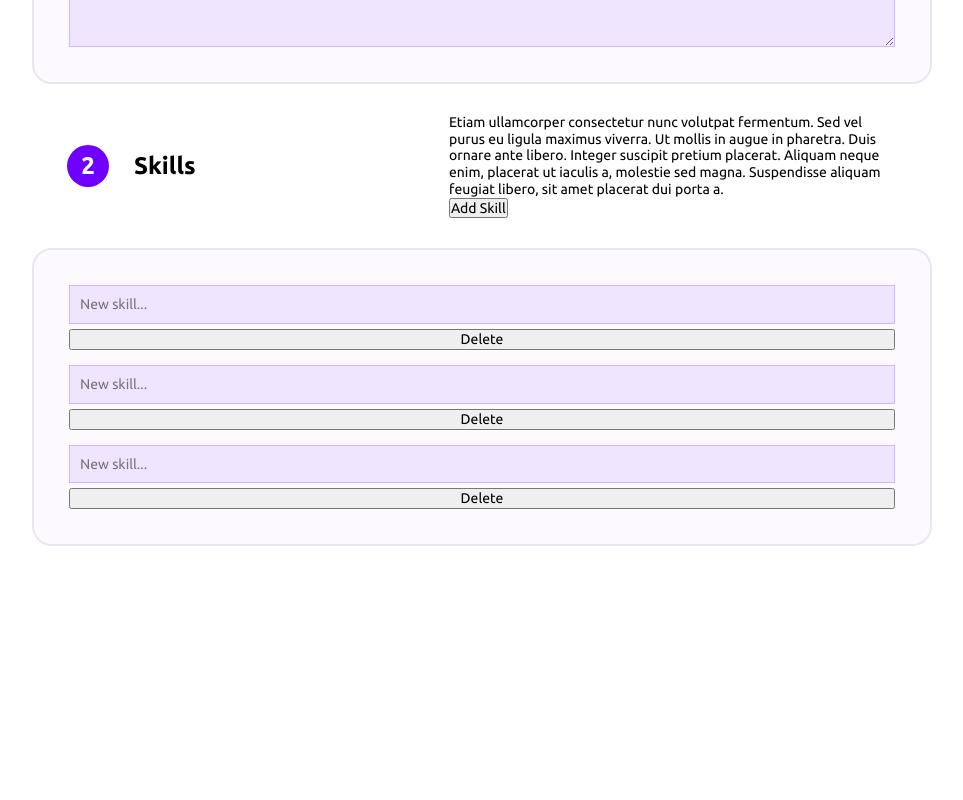
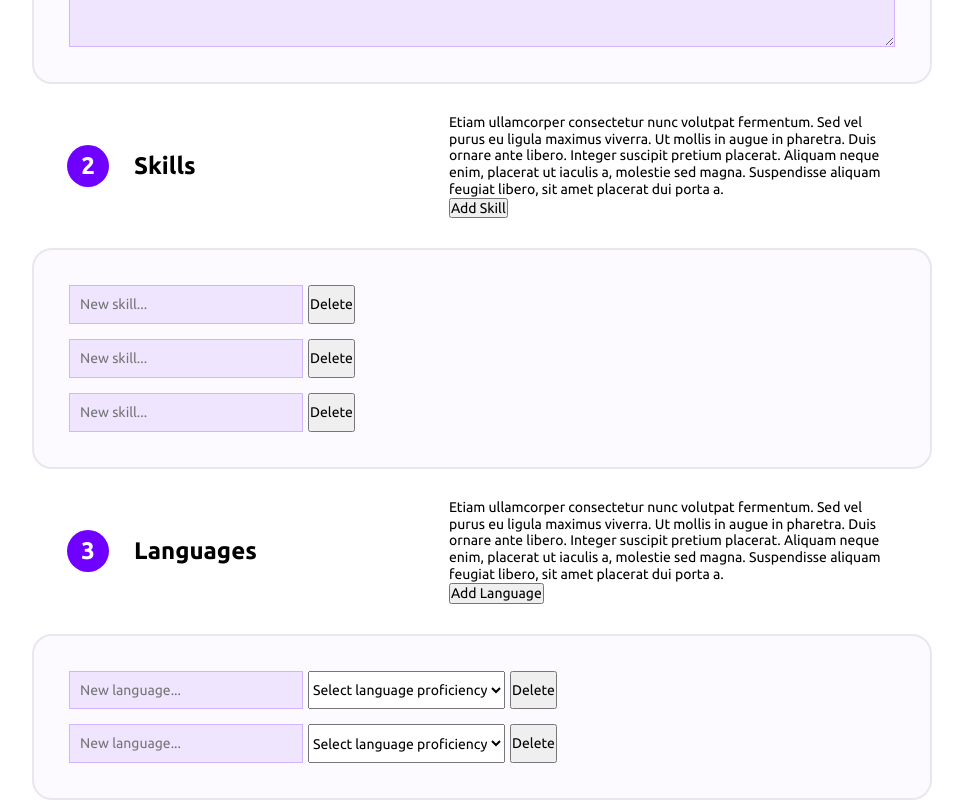
Before and after one commit to DarkWool/cv-creator-app, a React (Create React App) app: page / in a window 1280 px wide. Shown: the part 769-1569 px from the top of the page, without its empty margins (158-1121 px from the left). Before the commit the page ends 1315 px from the top, so only its background shows below. Built offline with nearby package versions, Linux system fonts and the light colour scheme.

Commit message:
Create 'Languages' component

```diff
--- a/src/App.js
+++ b/src/App.js
@@ -2,6 +2,11 @@ import React, { Component } from "react";
 import { Header } from "./components/Header";
 import { CVForm } from "./components/CVForm";
 import { CVPreview } from "./components/CVPreview";
+
+const language = {
+  lang: "",
+  proficiency: "null",
+};
 
 class App extends Component {
   state = {
@@ -18,6 +23,7 @@ class App extends Component {
       phoneNumber: "",
     },
     skills: ["", "", ""],
+    languages: [{ ...language }, { ...language }],
   };
 
   togglePreview = (value) => {
@@ -38,7 +44,7 @@ class App extends Component {
   };
 
   handleNewSkill = () => {
-    const skills = [...this.state.skills, ""];
+    const skills = ["", ...this.state.skills];
     this.setState({
       ...this.state,
       skills,
@@ -62,6 +68,44 @@ class App extends Component {
     });
   };
 
+  handleNewLanguage = () => {
+    const languages = [{ ...language }, ...this.state.languages];
+    this.setState({
+      ...this.state,
+      languages,
+    });
+  };
+
+  handleModifyLanguage = (id, field, value) => {
+    // Modify value
+    if (value) {
+      const updatedLanguages = this.state.languages.map((language, index) => {
+        if (id === index) {
+          return {
+            ...language,
+            [field]: value,
+          };
+        }
+        return language;
+      });
+
+      this.setState({
+        ...this.state,
+        languages: updatedLanguages,
+      });
+
+      return;
+    }
+
+    // Remove
+    const languages = [...this.state.languages];
+    languages.splice(id, 1);
+    this.setState({
+      ...this.state,
+      languages,
+    });
+  };
+
   render() {
     const currPage = this.state.isPreviewActive ? (
       <CVPreview personalInfo={this.state.personalInfo} />
@@ -69,10 +113,13 @@ class App extends Component {
       <CVForm
         personalInfo={this.state.personalInfo}
         userSkills={this.state.skills}
+        userLanguages={this.state.languages}
         handlePersonalChanges={this.handlePersonalChanges}
         handleNewSkill={this.handleNewSkill}
         handleEditSkill={this.handleEditSkill}
         handleDeleteSkill={this.handleDeleteSkill}
+        handleNewLanguage={this.handleNewLanguage}
+        handleModifyLanguage={this.handleModifyLanguage}
       />
     );
 
--- a/src/components/CVForm.js
+++ b/src/components/CVForm.js
@@ -2,6 +2,7 @@ import "../styles/CVForm.css";
 import { Component } from "react";
 import { GeneralInfo } from "./GeneralInfo";
 import { Skills } from "./Skills";
+import { Languages } from "./Languages";
 
 export class CVForm extends Component {
   constructor(props) {
@@ -9,7 +10,7 @@ export class CVForm extends Component {
   }
 
   render() {
-    const { personalInfo, userSkills } = this.props;
+    const { personalInfo, userSkills, userLanguages } = this.props;
 
     return (
       <>
@@ -33,6 +34,12 @@ export class CVForm extends Component {
           onEditSkill={this.props.handleEditSkill}
           step={2}
         />
+        <Languages
+          userLanguages={userLanguages}
+          onNewLanguage={this.props.handleNewLanguage}
+          onModifyLanguage={this.props.handleModifyLanguage}
+          step={3}
+        />
       </>
     );
   }
--- /dev/null
+++ b/src/components/Languages.js
@@ -0,0 +1,58 @@
+import { Component } from "react";
+import { FormHeader } from "./FormHeader";
+import { FormContainer } from "./FormContainer";
+
+export class Languages extends Component {
+  constructor(props) {
+    super(props);
+  }
+
+  render() {
+    const { userLanguages, onNewLanguage, onModifyLanguage } = this.props;
+
+    return (
+      <section className="edit-block">
+        <FormHeader
+          step={this.props.step}
+          title={"Languages"}
+          buttonText={"Add Language"}
+          clickHandler={onNewLanguage}
+        />
+        <FormContainer>
+          {userLanguages.map((language, index) => {
+            return (
+              <div className="input-wrapper row">
+                <input
+                  type="text"
+                  placeholder="New language..."
+                  value={language.lang}
+                  onChange={(e) => onModifyLanguage(index, "lang", e.target.value)}
+                />
+                <select
+                  value={language.proficiency}
+                  onChange={(e) => onModifyLanguage(index, "proficiency", e.target.value)}
+                  id={`langProficiency${index}`}
+                  name={`langProficiency${index}`}
+                >
+                  <option value="null" disabled>
+                    Select language proficiency
+                  </option>
+                  <option value="elementary">Elementary</option>
+                  <option value="limited">Limited</option>
+                  <option value="professional">Professional</option>
+                  <option value="fullProfessional">Full Professional</option>
+                  <option value="native">Native / Bilingual</option>
+                </select>
+                {userLanguages.length > 1 && (
+                  <button type="button" onClick={() => onModifyLanguage(index)}>
+                    Delete
+                  </button>
+                )}
+              </div>
+            );
+          })}
+        </FormContainer>
+      </section>
+    );
+  }
+}
--- a/src/styles/CVForm.css
+++ b/src/styles/CVForm.css
@@ -62,6 +62,10 @@ textarea {
   width: 100%;
 }
 
+.input-wrapper.row {
+  flex-direction: row;
+}
+
 .flex-2-rows {
   display: flex;
   gap: 30px;
```
